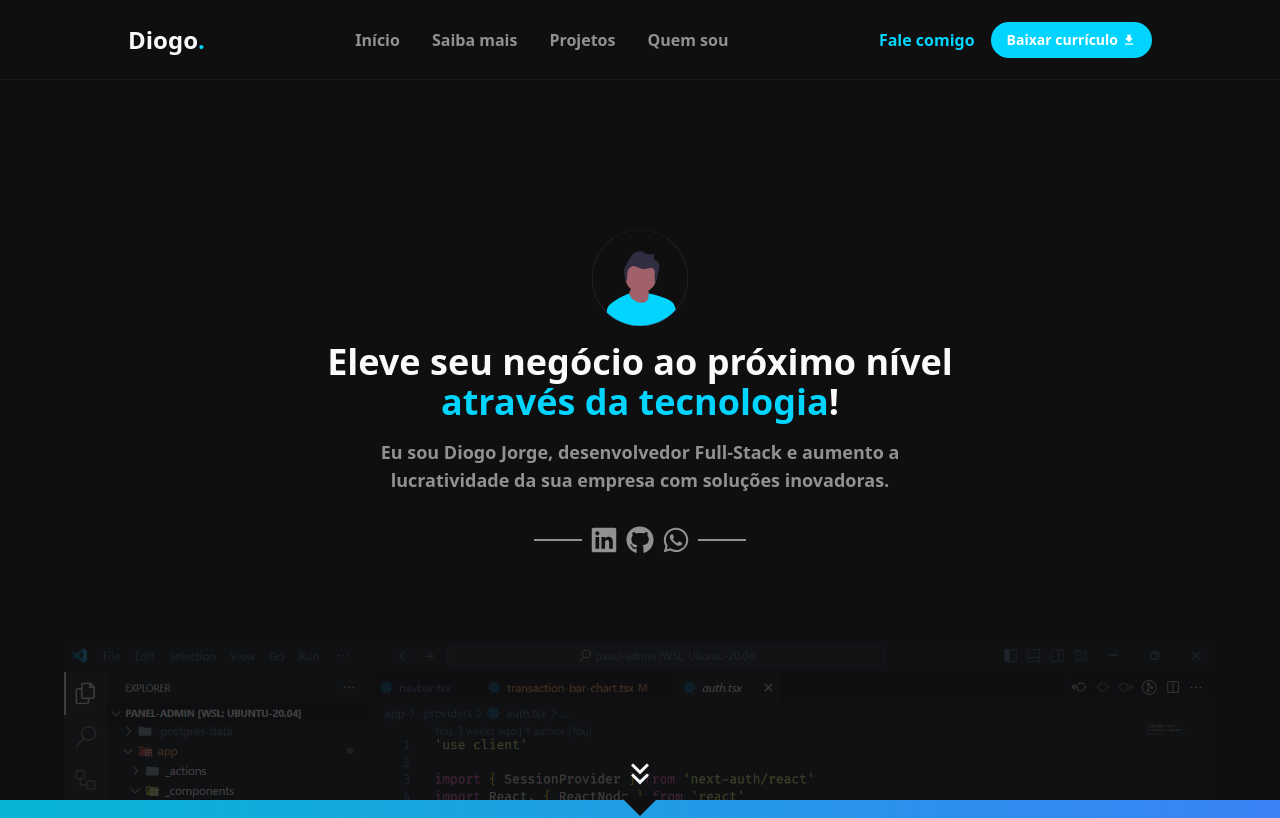
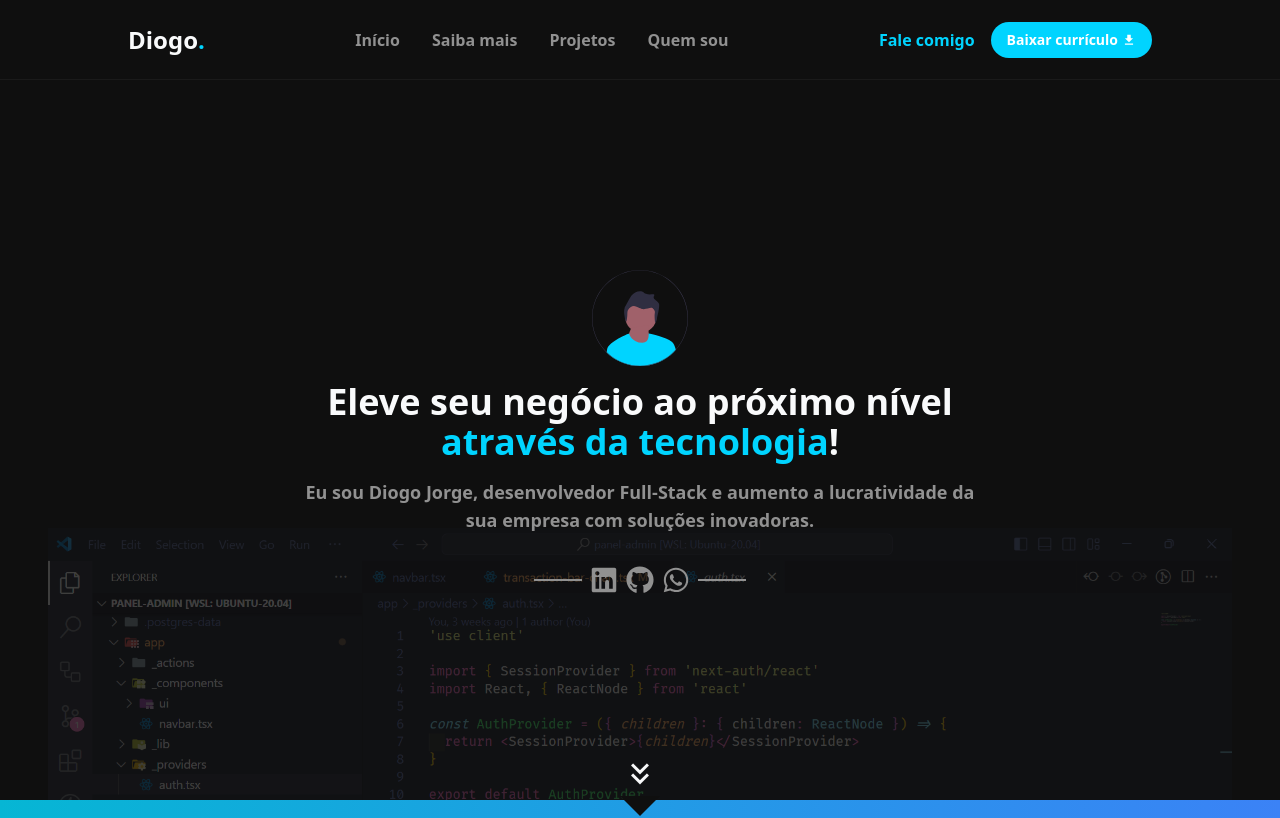
Before and after one commit to diogofernandoj/portfolio, a React (Vite) app: page / in a window 1280 px wide. Shown: the top 818 px of the page. Built offline with nearby package versions, Linux system fonts and the light colour scheme; a web font is replaced by a local one.

Commit message:
refactor: insert BackgroundHome inside HomeSection component

```diff
--- a/src/App.tsx
+++ b/src/App.tsx
@@ -1,7 +1,6 @@
 import HomeSection from "./home/HomeSection";
 import Navbar from "./components/Navbar";
 import BenefitsSection from "./benefits/BenefitsSection";
-import BackgroundHome from "./components/BackgroundHome";
 import AboutSection from "./about/AboutSection";
 import SkillsSection from "./skills/SkillsSection";
 import FeaturesSection from "./features/FeaturesSection";
@@ -13,7 +12,6 @@ const App = () => {
     <div>
       <Navbar />
       <HomeSection />
-      <BackgroundHome />
       <FeaturesSection />
       <BenefitsSection />
       <SkillsSection />
--- a/src/components/BackgroundHome.tsx
+++ /dev/null
@@ -1,18 +0,0 @@
-const BackgroundHome = () => {
-  return (
-    <div className="lg:h-40 relative h-28 z-[-1]">
-      <div
-        className="
-       max-w-7xl lg:w-[calc(100%-8rem)] md:w-[calc(100%-4rem)] absolute top-0 left-0 right-0 mx-auto w-[calc(100%-2rem)] h-full opacity-20"
-        style={{
-          backgroundImage: "url('/images/background.png')",
-          backgroundPosition: "top center",
-          backgroundSize: "cover",
-          backgroundRepeat: "no-repeat",
-        }}
-      ></div>
-    </div>
-  );
-};
-
-export default BackgroundHome;
--- a/src/home/HomeSection.tsx
+++ b/src/home/HomeSection.tsx
@@ -10,18 +10,18 @@ const HomeSection = () => {
       initial="hidden"
       whileInView="show"
       exit="hidden"
-      className="w-[90%] max-w-3xl md:w-[60%] lg:w-[50%] h-[calc(100vh-7rem)] lg:h-[calc(100vh-10rem)] mx-auto md:pt-40 pt-24 flex flex-col gap-4 justify-center items-center text-center"
+      className="relative w-[90%] max-w-2xl h-screen mx-auto pt-20 flex flex-col gap-4 justify-center items-center"
     >
       <img
         src="/images/profile-pic.svg"
         alt="Foto de perfil"
         className="h-24 w-24"
       />
-      <h2 className="font-bold text-2xl md:text-3xl lg:text-4xl">
+      <h2 className="font-bold text-2xl md:text-3xl lg:text-4xl text-center">
         Eleve seu negócio ao próximo nível{" "}
         <span className="text-primary">através da tecnologia</span>!
       </h2>
-      <p className="text-muted font-semibold lg:text-lg">
+      <p className="text-muted font-semibold lg:text-lg text-center">
         Eu sou Diogo Jorge, desenvolvedor Full-Stack e aumento a lucratividade
         da sua empresa com soluções inovadoras.
       </p>
@@ -32,6 +32,7 @@ const HomeSection = () => {
       >
         <MdKeyboardDoubleArrowDown size={36} />
       </a>
+      <div className="absolute bg-[url('/images/background.png')] opacity-20 lg:h-1/2 h-1/3 md:w-[calc(100vw-6rem)] w-[calc(100vw-2rem)] z-[-1] bg-cover lg:-bottom-32 -bottom-20" />
     </motion.div>
   );
 };
```
